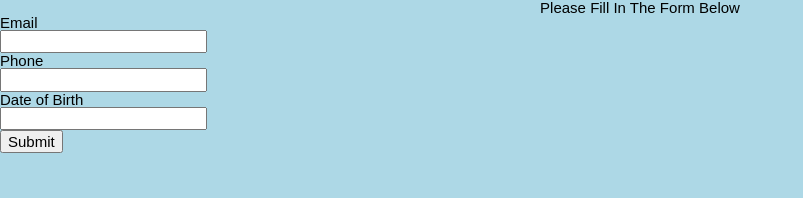
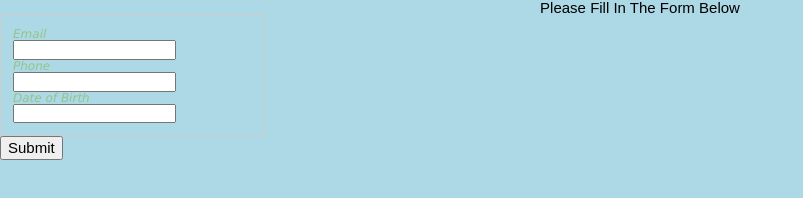
Before and after one commit to Youdi123/itmd-362-Lab-2, a plain HTML site: page index.html in a window 1280 px wide. Shown: the whole page, without its empty margins (0-803 px from the left). Drawn offline with Linux system fonts and the light colour scheme.

Commit message:
Update screen.css

```diff
--- a/css/screen.css
+++ b/css/screen.css
@@ -8,9 +8,16 @@ h1
 {
   text-align: center;
 }
-#f
-{
-  font-family: Times New Roman;
-  font-style: oblique;
-  font-size: large;
+.myForm {
+font-family: "Lucida Sans Unicode", "Lucida Grande", sans-serif;
+font-size: 0.8em;
+color: hsla(89, 43%, 51%, 0.6);
+font-style: oblique;
+width: 20em;
+padding: 1em;
+border: 1px solid #ccc;
 }
+
+.myForm * {
+box-sizing: border-box;
+}
```
